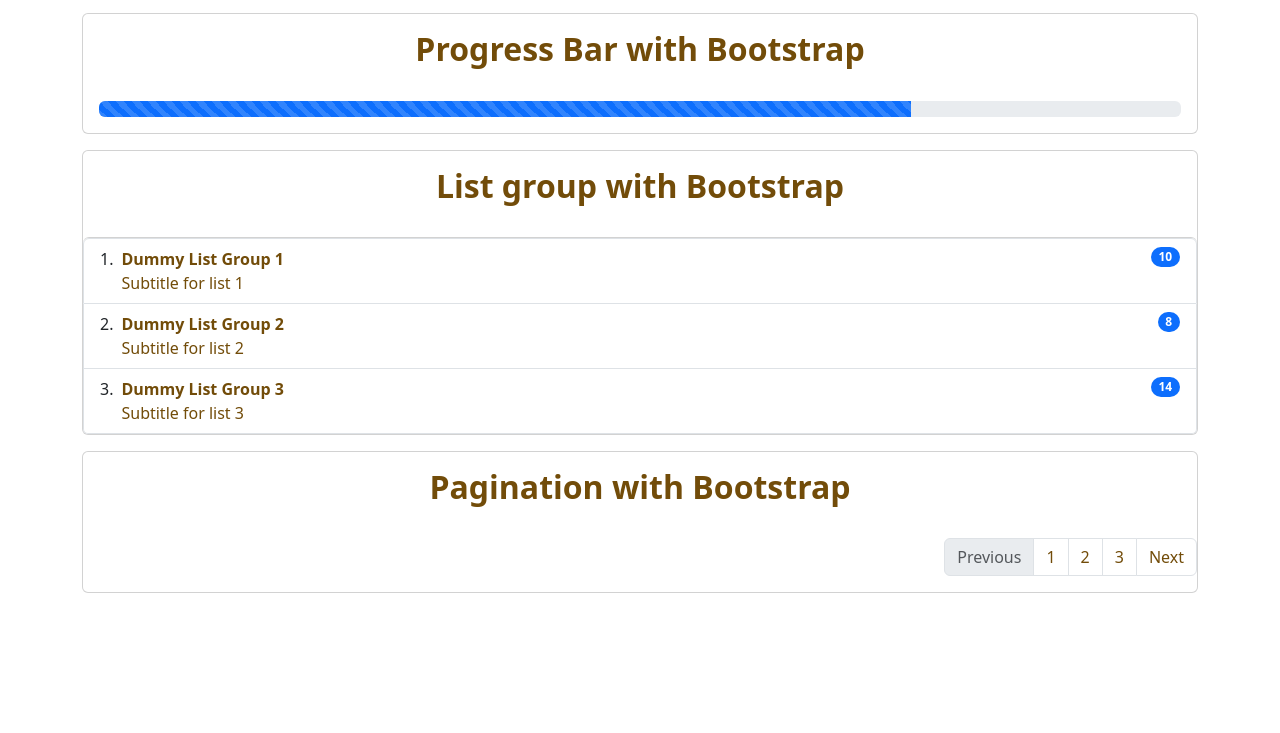
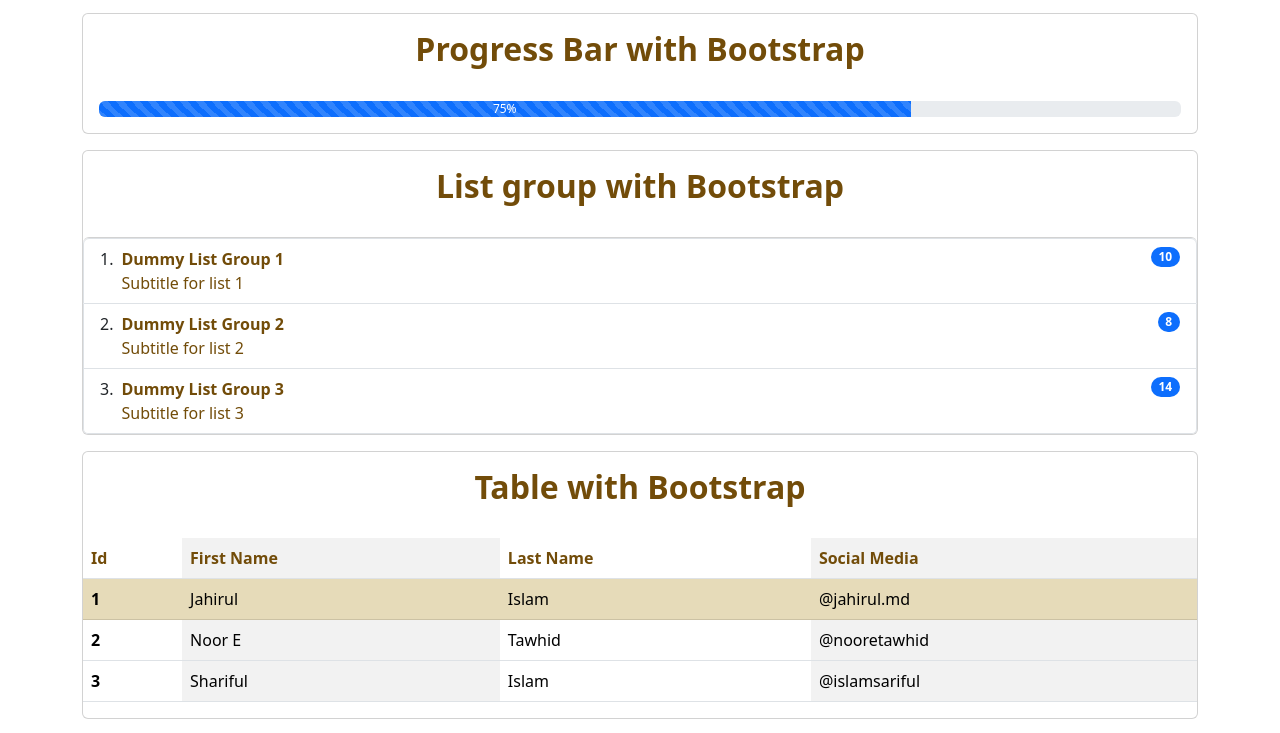
Before and after one commit to Jahirul-Islam-Jantu/ostad-assignment-1, a plain HTML site: page index.html in a window 1280 px wide. Shown: the part 1696-2429 px from the top of the page. Before the commit the page ends 2305 px from the top, so only its background shows below. Drawn offline with Linux system fonts and the light colour scheme.

Commit message:
table completed

```diff
--- a/assets/css/style.css
+++ b/assets/css/style.css
@@ -133,3 +133,19 @@ body{
 .page ul li a{
     color: #724c09;
 }
+#tableHeader{
+    color: #724c09;
+    font-weight: 600;
+}
+#thead{
+    color: #724c09;
+}
+#thead2{
+    color: #724c09;
+}
+#thead3{
+    color: #724c09;
+}
+#thead4{
+    color: #724c09;
+}
--- a/index.html
+++ b/index.html
@@ -176,7 +176,7 @@
                 <div class="bar mb-3 card p-3">
                     <h2 class="text-center " id="bar"> Progress Bar with Bootstrap </h2>
                     <div class="progress">
-                        <div class="progress-bar progress-bar-striped progress-bar-animated" role="progressbar" aria-valuenow="75" aria-valuemin="0" aria-valuemax="100" style="width: 75%"></div>
+                        <div class="progress-bar progress-bar-striped progress-bar-animated" role="progressbar" aria-valuenow="75" aria-valuemin="0" aria-valuemax="100" style="width: 75%"> 75%</div>
                     </div>
 
                 </div>
@@ -208,10 +208,46 @@
                     </ol>
                 </div>
 
+                <div class="table card">
+                    <h2 class="p-3 mb-3 text-center" id="tableHeader"> Table with Bootstrap </h2>
+                    <table class="table table-hover table-striped-columns "  >
+                        <thead >
+                        <tr >
+                            <th id="thead" scope="col">Id</th>
+                            <th scope="col" id="thead2">First Name</th>
+                            <th scope="col" id="thead3">Last Name</th>
+                            <th scope="col" id="thead4">Social Media</th>
+                        </tr>
+                        </thead>
+                        <tbody>
+                        <tr class="table-active table-warning">
+                            <th scope="row">1</th>
+                            <td>Jahirul</td>
+                            <td>Islam</td>
+                            <td>@jahirul.md</td>
+                        </tr>
+                        <tr>
+                            <th scope="row">2</th>
+                            <td>Noor E</td>
+                            <td>Tawhid</td>
+                            <td>@nooretawhid</td>
+                        </tr>
+                        <tr>
+                            <th scope="row">3</th>
+                            <td >Shariful</td>
+                            <td >Islam</td>
+                            <td>@islamsariful</td>
+                        </tr>
+                        </tbody>
+                    </table>
+
+                </div>
+
+
                 <div class="page card mb-3">
                     <nav>
                     <h2 class=" p-3 text-center mb-3" id="paginationCss">Pagination with Bootstrap</h2>
-                        <ul class="pagination justify-content-end">
+                        <ul class="pagination justify-content-end p-3">
                             <li class="page-item disabled"><a class="page-link" href="#" tabindex="-1" aria-disabled="true">Previous</a></li>
                             <li class="page-item"><a class="page-link" href="#">1</a></li>
                             <li class="page-item"><a class="page-link" href="#">2</a></li>
```
